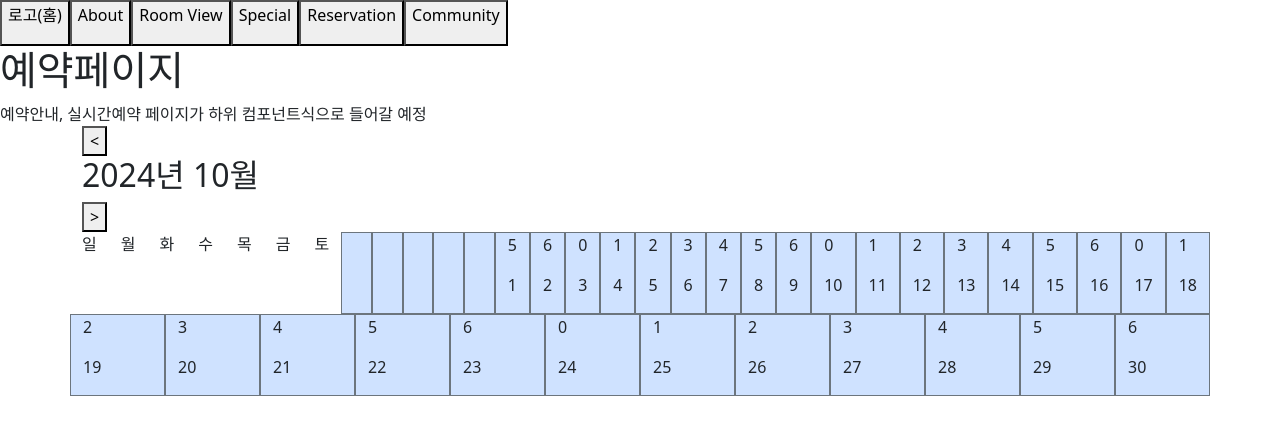
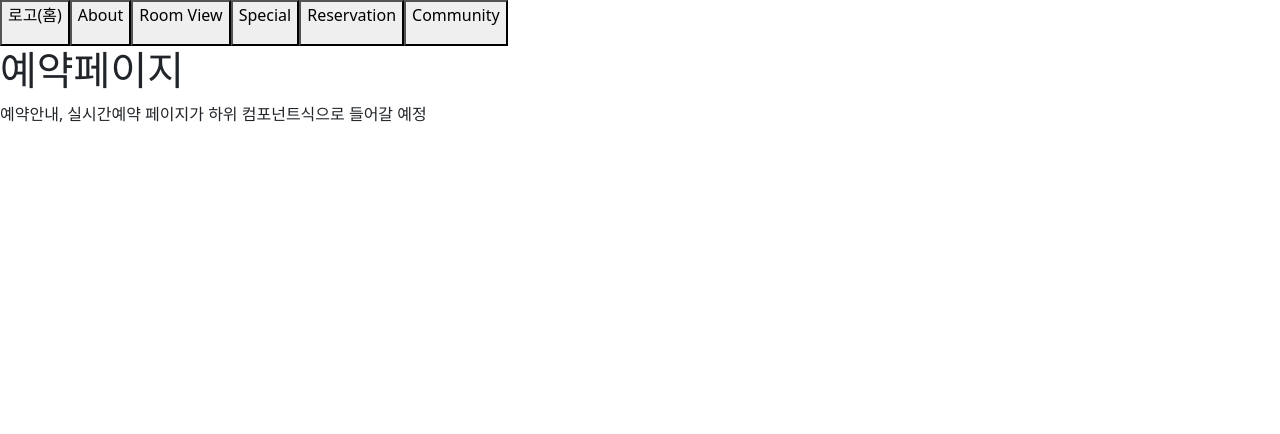
Before and after one commit to eziquexx/hjhotel-front, a React (Create React App) app: page /reservation in a window 1280 px wide. Shown: the top 434 px of the page. Built offline with nearby package versions, Linux system fonts and the light colour scheme.

Commit message:
24.11.15 지은 : Reservation Calender 삭제

```diff
--- a/src/component/user/reservation/script/ReservationCalendar.jsx
+++ /dev/null
@@ -1,115 +0,0 @@
-import 'bootstrap/dist/css/bootstrap.min.css';
-
-import { setDate, setMonth, toDate } from "date-fns";
-import { useState , useEffect } from "react";
-
-import ButtonEx from '../../../common/ButtonEx';
-
-function ReservationCalendar()
-{
-    const nowDate = toDate(Date.now(), { timeZone: 'Asia/Seoul' });
-    const dayArr = ['일','월','화','수','목','금','토'];
-
-    const [selectedYearAndMonth, setSelectedYearAndMonth] =
-    useState({
-        year: nowDate.getFullYear(),
-        month: nowDate.getMonth(),
-    });
-
-    const [selectedTimestamp, setSelectedTimestamp] = useState(nowDate.setHours(0, 0, 0, 0));
-
-
-    function onClickSelectDay(timestamp){
-        setSelectedTimestamp(timestamp);
-    }
-
-    function onClickPrevButtton(){
-        const prevMonth = selectedYearAndMonth;
-
-        setSelectedYearAndMonth({
-            year : prevMonth.month-1 > 0 ? prevMonth.year : prevMonth.year-1,
-            month : prevMonth.month-1 > 0 ? prevMonth.month-1 : 12
-        });
-    }
-
-    function onClickNextButtton(){
-        const nextMonth = selectedYearAndMonth;
-
-        setSelectedYearAndMonth({
-            year : nextMonth.month+1 <= 12 ? nextMonth.year : nextMonth.year+1,
-            month : nextMonth.month+1 <= 12 ? nextMonth.month+1 : 1
-        });
-    }
-
-    //util
-    function getTimestampArrForCalendar(year,month){
-        const startDayOfDate = toDate(new Date(year,month,1),{timeZone : 'Asia/Seoul'});
-        const lastDayOfDate = setDate(setMonth(startDayOfDate, startDayOfDate.getMonth()+1),0);
-
-        const timeStampArrForCurrentMonth = Array.from(
-            { length: lastDayOfDate.getDate() },
-            (_, index) => startDayOfDate.valueOf() + 24 * 60 * 60 * 1000 * index
-        );
-
-        const beforeBlankArrForCurrentMonth = Array.from(
-            {length: startDayOfDate.getDay()},
-            () => null
-        );
-
-        const nextBlankArrForCurrentMonth = Array.from(
-            {length: 6-lastDayOfDate.getDay()},
-            ()=> null
-        );
-
-        const ArrForCalendar = beforeBlankArrForCurrentMonth
-        .concat(timeStampArrForCurrentMonth, nextBlankArrForCurrentMonth);
-
-        return ArrForCalendar;
-    }
-
-
-    useEffect(()=>{
-        const selectedDate = toDate(selectedTimestamp , {timeZone : 'Asia/Seoul'});
-        if(selectedDate.getMonth() !== selectedYearAndMonth.month){
-            setSelectedYearAndMonth({
-                year : selectedDate.getFullYear(),
-                month : selectedDate.getMonth()
-            });
-        }
-    },[selectedTimestamp]);
-
-
-    return (
-        <div className={'container text-container'}>
-            <div>
-                <ButtonEx id='prev' className='' action={onClickPrevButtton}>{'<'}</ButtonEx>
-                <h2>{`${selectedYearAndMonth.year}년 ${selectedYearAndMonth.month}월`}</h2>
-                <ButtonEx id='next' className='' action={onClickNextButtton}>{'>'}</ButtonEx>
-            </div>
-            <div className={'row row-cols-7'}>
-                {dayArr.map((day,index)=>(
-                        <div className='col' key={index}>
-                            <p>{day}</p>
-                        </div>
-                    ))
-                }
-                {/*onClick={(timestamp)=>onClickSelectDay(timestamp)}*/}
-                {getTimestampArrForCalendar(selectedYearAndMonth.year,selectedYearAndMonth.month)
-                    .map((timestamp,index)=>(
-                        <div className="col bg-primary-subtle border border-secondary" key={index}>
-                            {timestamp ? (
-                                <>
-                                    {/* 24.11.14 한택 [테스트코드]: 데이터가 맞게 들어갔는지 테스트하기 위한 코드입니다.  */}
-                                    <p>{toDate(timestamp, { timeZone: 'Asia/Seoul' }).getDay()}</p>
-                                    <p>{toDate(timestamp, { timeZone: 'Asia/Seoul' }).getDate()}</p>
-                                </>
-                            ) : null}
-                        </div>
-                    ))
-                }
-            </div>
-        </div>
-    );
-}
-
-export default ReservationCalendar;
--- a/src/component/user/reservation/script/ReservationContent.jsx
+++ b/src/component/user/reservation/script/ReservationContent.jsx
@@ -1,12 +1,9 @@
-import ReservationCalendar from "./ReservationCalendar";
-
 //24.11.12 지은 [완료] : ReservationContent 테스트.
 export default function ReservationContent() {
   return (
     <div>
       <h1>예약페이지</h1>
       <div>예약안내, 실시간예약 페이지가 하위 컴포넌트식으로 들어갈 예정</div>
-      <ReservationCalendar/>
     </div>
   );
 }
```
Also changed, not shown: src/component/user/reservation/script/ReservationConfirm.jsx (deleted).
